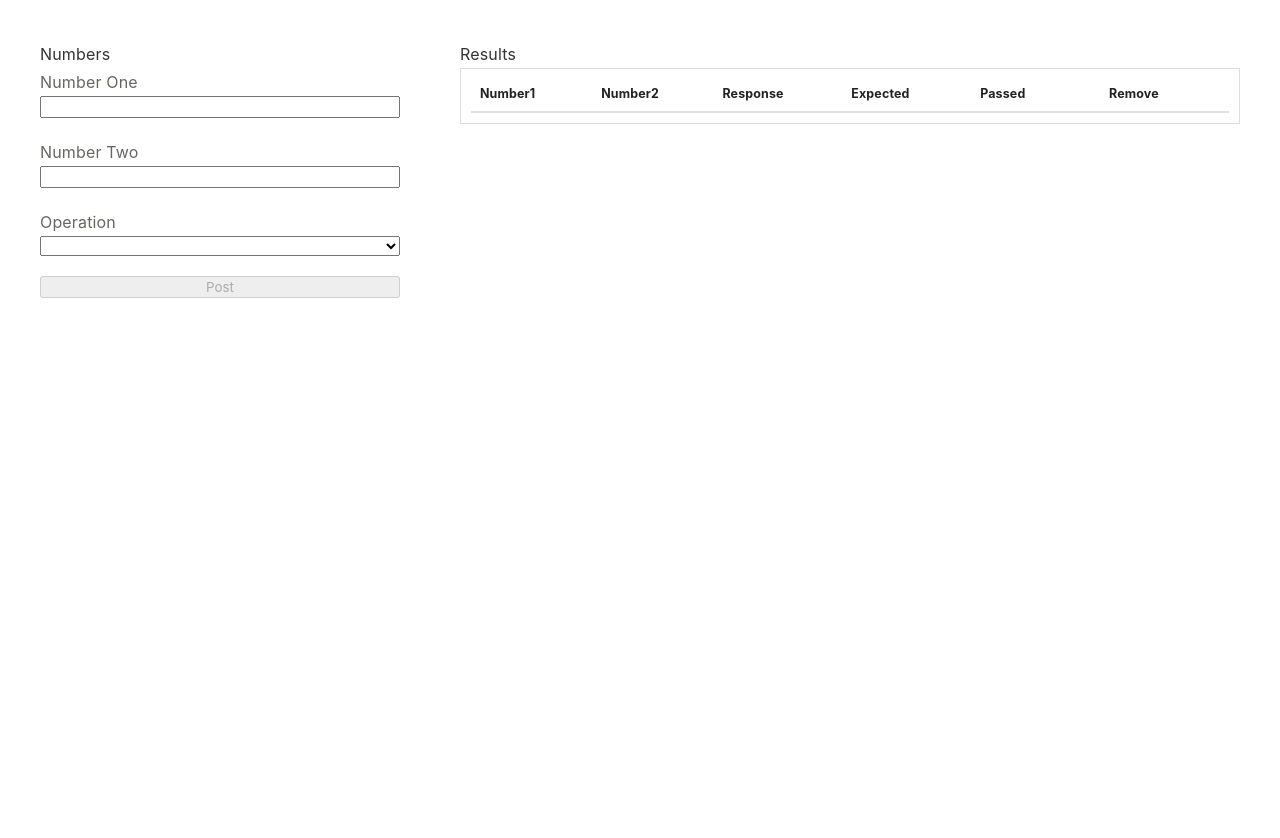
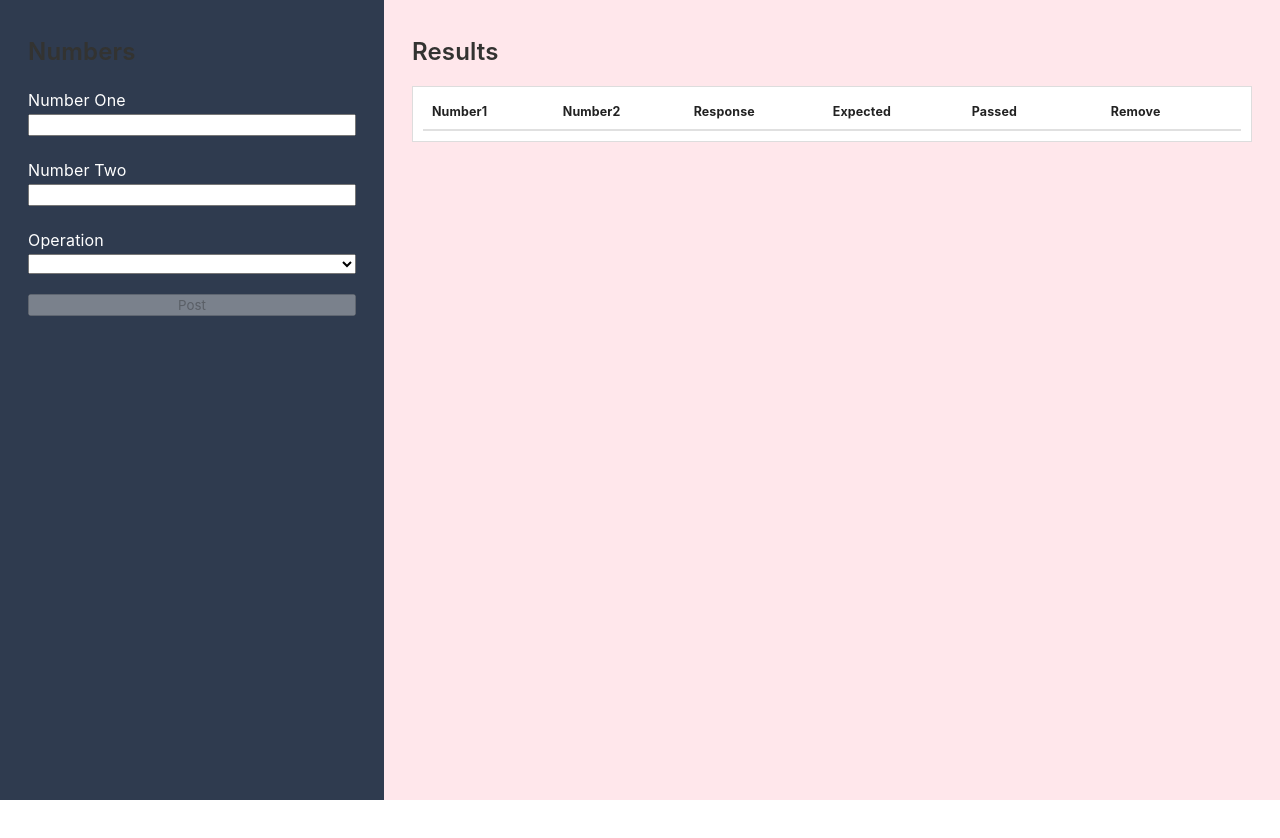
Before and after one commit to okuja/okuja-frontend-interview, an Angular app: page /home in a window 1280 px wide. After the commit the page ends 800 px from the top, so only its background shows below. Built offline with nearby package versions, Linux system fonts and the light colour scheme.

Commit message:
Changed height property for the layout

```diff
--- a/src/app/components/home/home.component.html
+++ b/src/app/components/home/home.component.html
@@ -1,10 +1,10 @@
-<div class="margin-40" fxLayout.lg = "Row" fxLayout.md="Column" fxLayout.sm="Column" fxLayout.xs="Column" >
-    <div fxFlex="30%">
-      <div fxLayout="Column">
+<div class="height-100"  fxLayout.lg = "Row" fxLayout.md="Column" fxLayout.sm="Column" fxLayout.xs="Column" >
+    <div fxFlex="30%" class="bg-darkgrey padding-18">
+      <div fxLayout="Column" class="margin-left-10 margin-right-10">
 
         <div fxLayout="column"  >
-          <div>Numbers</div>
-          <form fxLayout="column" fxLayoutGap="20px" id="math_operation_form" [formGroup]="math_operation_form" (ngSubmit)="sendMathOperation(math_operation_form)">
+          <div><h2>Numbers</h2></div>
+          <form class="bg-darkgrey" fxLayout="column" fxLayoutGap="20px" id="math_operation_form" [formGroup]="math_operation_form" (ngSubmit)="sendMathOperation(math_operation_form)">
 
               <div class="field" fxLayout="column">
                   <label>Number One</label>
@@ -30,10 +30,10 @@
         </div>
       </div>
     </div>
-    <div fxFlex="70%">
+    <div fxFlex="70%" class="bg-pink padding-18">
 
-        <div fxLayout="column" class="margin-left-60">
-            <div>Results</div>
+        <div fxLayout="column" class="margin-left-10 margin-right-10">
+            <div><h2>Results</h2></div>
             <table class="table">
                 <thead>
                     <tr class="odd">
--- a/src/styles.scss
+++ b/src/styles.scss
@@ -115,7 +115,7 @@ hr {
 
 label,
 small {
-    color: #666662;
+    color: $white;
 }
 
 blockquote {
@@ -606,8 +606,8 @@ a.text-danger:focus {
 }
 
 .bg-pink {
-    background-color: #e91e63 !important;
-    color: $white;
+    background-color: #ffc0cb61 !important;
+    color:  #2f3b4f;
 }
 
 .bg-pink .content .text,
@@ -788,6 +788,11 @@ a.text-danger:focus {
 .bg-black {
     background-color: #000000 !important;
     color: $white;
+}
+
+.bg-darkgrey{
+    background-color:  #2f3b4f;
+    color: $white !important;
 }
 
 .bg-black .content .text,
@@ -1184,6 +1189,10 @@ table thead tr td {
 // HEIGHTS
 .height-0 {
     height: 0px !important;
+}
+
+.height-100{
+    height: 100vh !important
 }
 
 // MARGINS
```
